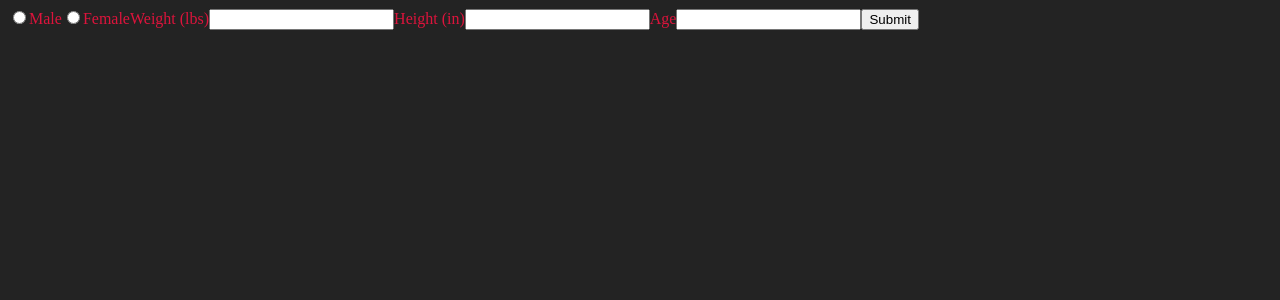
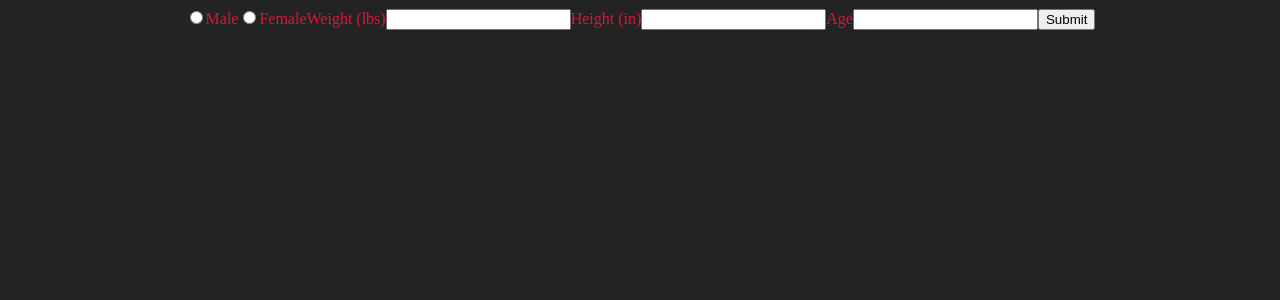
Before and after one commit to T-Streets/bodyDesign, a React app: page / in a window 1280 px wide. Shown: the top 300 px of the page. Built offline with nearby package versions, Linux system fonts and the light colour scheme.

Commit message:
configures Form component

```diff
--- a/src/Components/BmrCalc.js
+++ b/src/Components/BmrCalc.js
@@ -1,4 +1,5 @@
 import React, { Component } from 'react';
+import Form from './Form';
 
 export default class BmrCalc extends Component {
     constructor() {
@@ -7,21 +8,14 @@ export default class BmrCalc extends Component {
            weight: '',
            height: '',
            age: '',
-           selectedOption: ''
+           selectedOption: '',
+           BMR: '',
         }
     }
 
     handleSubmit = (e) => {
         e.preventDefault();
         console.log(this.state)
-        let answer = function () {
-            if(this.state.selectedOption ==='female') {
-                return Math.floor(655.1 + (4.35 * this.state.weight) + (4.7 + this.state.height ) - (4.7 * this.state.age))
-            }
-            return Math.floor(655.1 + (4.35 *(this.state.weight) + (4.7 + this.state.height) - (4.7 * this.state.age)))
-        }
-        let total = answer()
-        console.log(total)
     }
 
     handleOption = (e) => {
@@ -36,28 +30,16 @@ export default class BmrCalc extends Component {
         })
     }
 
+
     render() {
         return (
             <div>
-                <form onSubmit={this.handleSubmit}>
-                    <label>
-                        <input
-                        type='radio' value='male' checked={this.state.selectedOption==='male'} onChange={this.handleOption}
-                        />Male
-                    </label>
-                    <label>
-                        <input
-                        type='radio' value='female' checked={this.state.selectedOption==='female'} onChange={this.handleOption}
-                        />Female
-                    </label>
-                    <label>Weight (lbs)</label>
-                    <input type='number' name='weight' onChange={this.handleChange}/>
-                    <label>Height (in)</label>
-                    <input type='number' name='height' onChange={this.handleChange}/>
-                    <label>Age</label>
-                    <input type='number' name='age'onChange={this.handleChange}/>
-                    <button>Submit</button>
-                </form>
+                <Form
+                handleSubmit={this.handleSubmit}
+                handleOption={this.handleOption}
+                handleChange={this.handleChange}
+                selectedOption={this.state.selectedOption}
+                />
             </div>
         )
     }
--- a/src/Components/Form.js
+++ b/src/Components/Form.js
@@ -1,21 +1,32 @@
-import React from 'react';
+import React, { Component } from 'react';
 
-const Form = () => {
+export default class Form extends Component {
+    constructor(props) {
+        super(props)
+    }
+    render() {
         return (
-        <form>
+                <div>
+                    <form onSubmit={this.props.handleSubmit}>
                         <label>
-                <input type='radio' value='male' />Male
+                            <input
+                            type='radio' value='male' checked={this.props.selectedOption==='male'} onChange={this.props.handleOption}
+                            />Male
                         </label>
                         <label>
-                <input type='radio' value='female' />Female
+                            <input
+                            type='radio' value='female' checked={this.props.selectedOption==='female'} onChange={this.props.handleOption}
+                            />Female
                         </label>
-            <label>Weight</label>
-            <input type='number' nam='weight'/>
-            <label>Height</label>
-            <input type='number' name='height'/>
+                        <label>Weight (lbs)</label>
+                        <input type='number' name='weight' onChange={this.props.handleChange}/>
+                        <label>Height (in)</label>
+                        <input type='number' name='height' onChange={this.props.handleChange}/>
                         <label>Age</label>
-            <input type='number' name='age'/>
+                        <input type='number' name='age'onChange={this.props.handleChange}/>
+                        <button>Submit</button>
                     </form>
+                </div>
             )
         }
-export default Form
+}
--- a/styles.scss
+++ b/styles.scss
@@ -1,8 +1,18 @@
 body {
     background-color: #232323;
     color: crimson;
+    text-align: center;
 }
 
 h2 {
     text-align: center;
 }
+
+formContainer {
+    display: flex;
+}
+
+form {
+    align-content: center;
+    justify-content: center;
+}
```
Also changed, not shown: 1 other file (tests, documents, lock files or other folders). Lines whose indentation alone changed are shown as unchanged.
